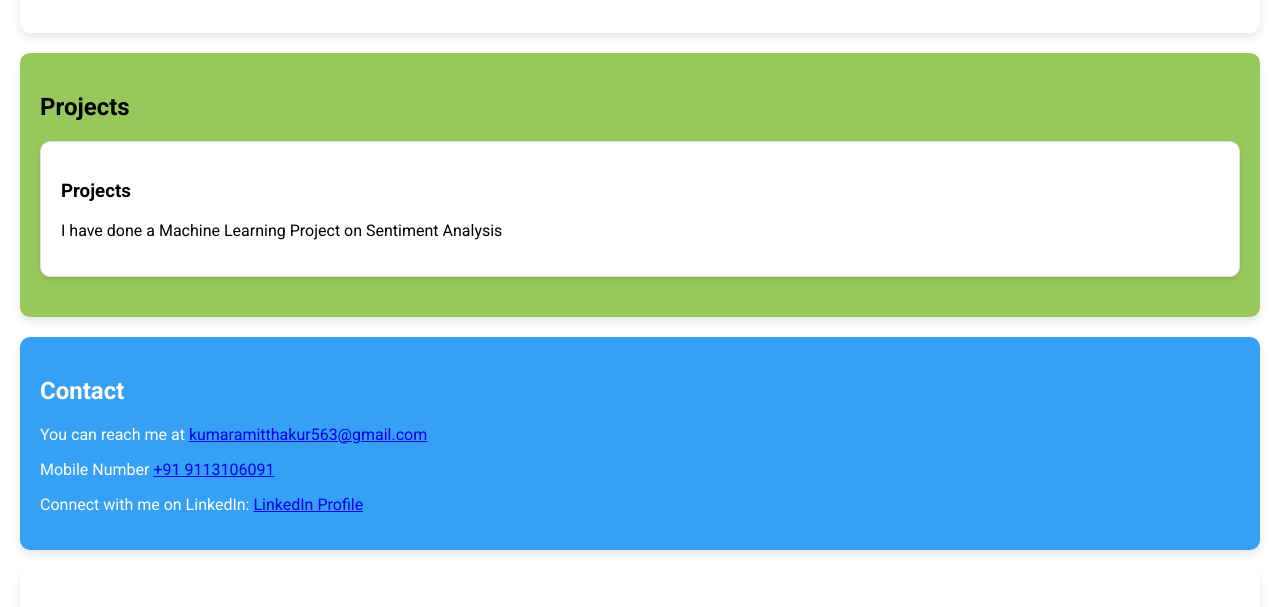
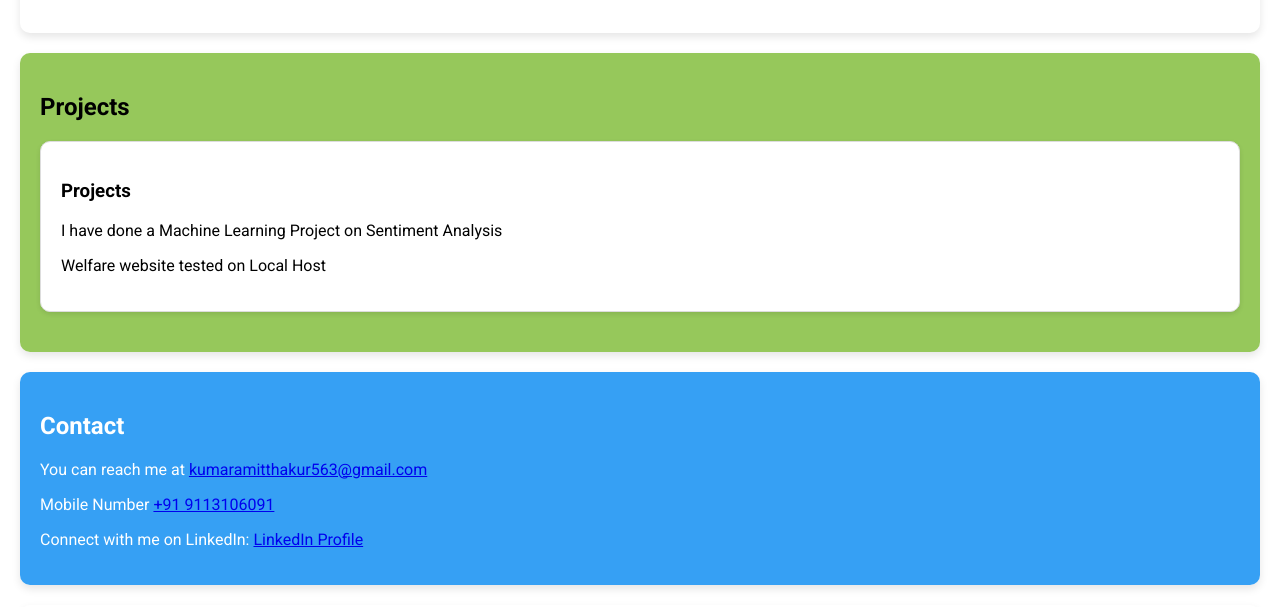
Before and after one commit to amit0006/Amit-Kumar-Thakur-portfolio, a plain HTML site: page index.html in a window 1280 px wide. Shown: the part 1443-2050 px from the top of the page. Drawn offline with Linux system fonts and the light colour scheme.

Commit message:
Update index.html

```diff
--- a/index.html
+++ b/index.html
@@ -78,6 +78,7 @@
         <div class="project">
             <h3>Projects</h3>
             <p>I have done a Machine Learning Project on Sentiment Analysis</p>
+            <p>Welfare website tested on Local Host</p>
         </div>
         <!-- Add more project sections as needed -->
     </section>
```
